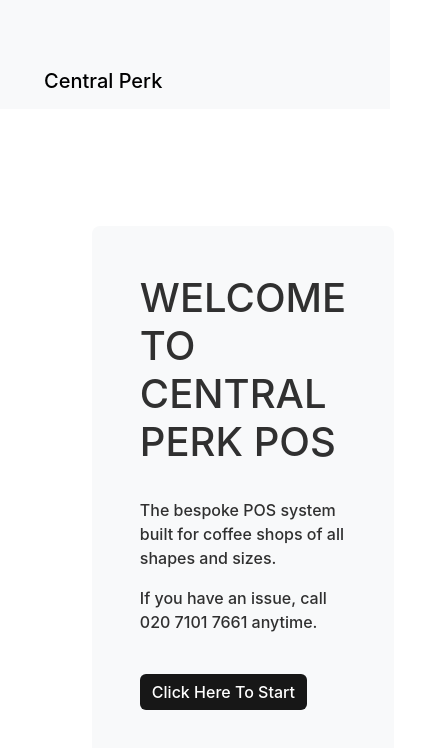
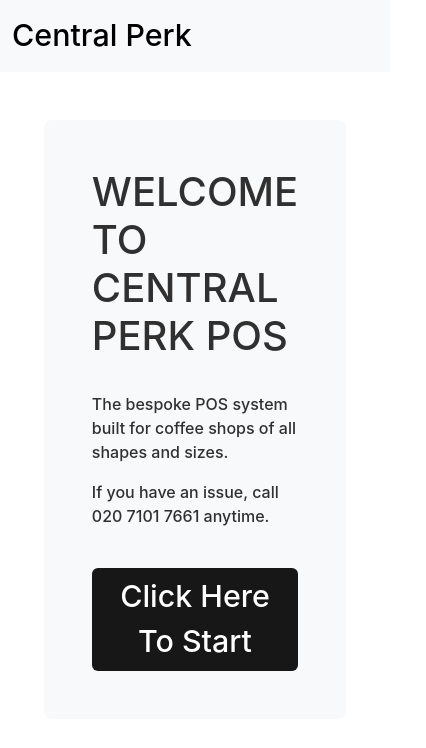
Before and after one commit to louisecchan/central-perk, a React (Create React App) app: page / in a window 390 px wide. Shown: the top 748 px of the page, 426 px wide, since content can reach past the window. Built offline with nearby package versions, Linux system fonts and the light colour scheme.

Commit message:
Add mobile repsonsiveness

```diff
--- a/src/pages/homePage.css
+++ b/src/pages/homePage.css
@@ -1,3 +1,13 @@
+@media screen and (max-width: 414px) {
+  a {
+    font-size: 1.9rem !important;
+  }
+
+  .container {
+    margin: 0 !important;
+  }
+}
+
 h1 {
   text-transform: uppercase;
   font-size: 2.5rem;
```
